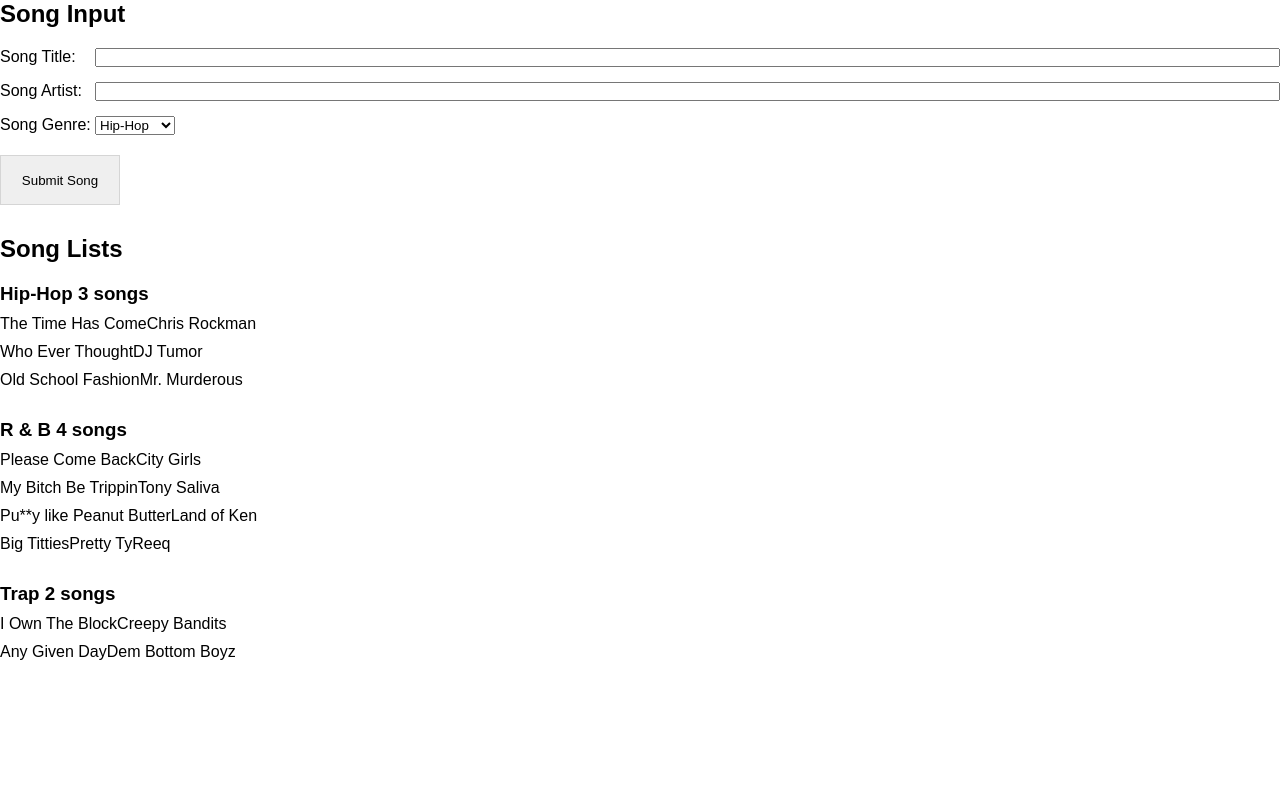
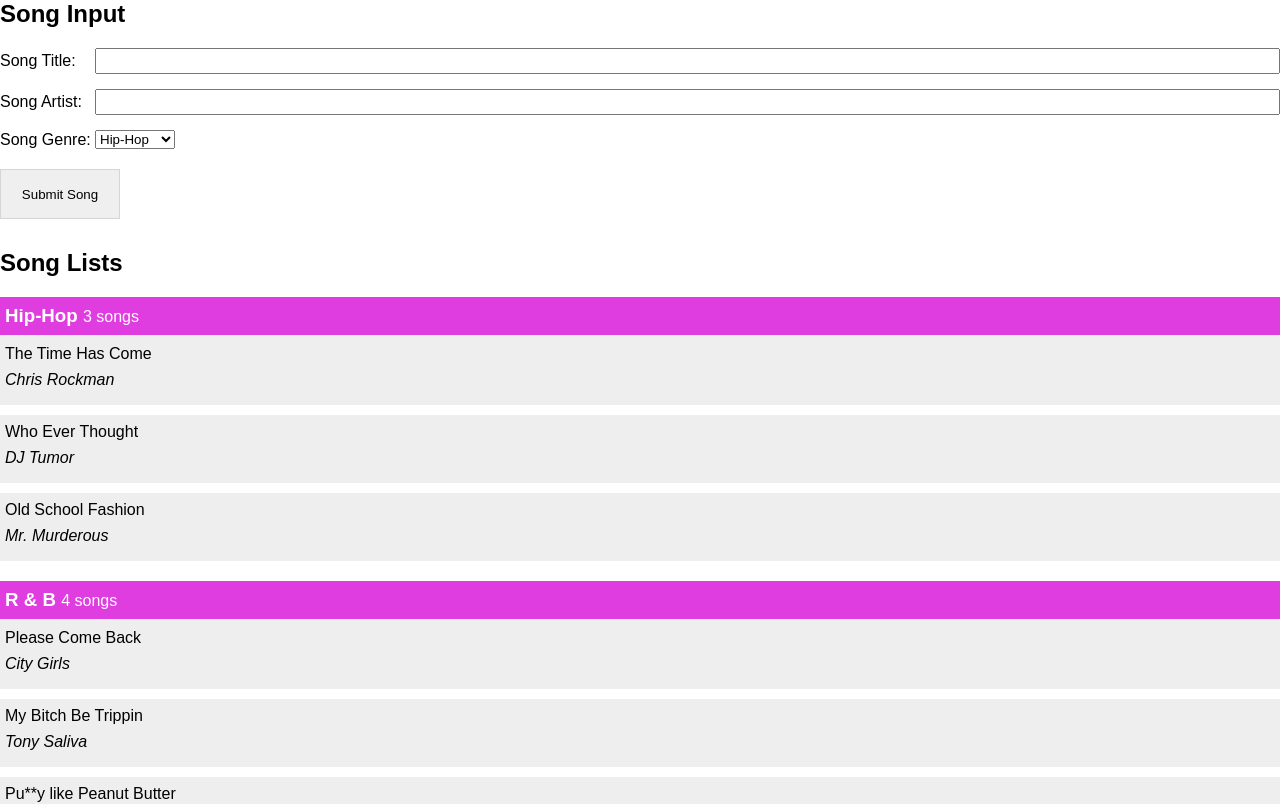
Before and after one commit to chrisvneal/song-list, a React (Create React App) app: page / in a window 1280 px wide. Shown: the top 804 px of the page. Built offline with nearby package versions, Linux system fonts and the light colour scheme.

Commit message:
Add minor styling (padding) to list items

```diff
--- a/src/styles.scss
+++ b/src/styles.scss
@@ -1,4 +1,5 @@
-$list-header--color: #eee;
+$list-item--padding: 8px 0 8px 5px;
+$header-bg--color: rgb(224, 61, 224);
 
 * {
   margin: 0;
@@ -18,7 +19,11 @@ h2 {
 }
 
 h3 {
-  margin-bottom: 10px;
+  // margin-bottom: 10px;
+  padding: $list-item--padding;
+  border-bottom: 2px solid #eee;
+  background: $header-bg--color;
+  color: white;
 }
 
 
@@ -27,6 +32,7 @@ h3 {
   p {
     margin-bottom: 15px;
     display: flex;
+    align-items: center;
 
     span {
       display: inline-block;
@@ -34,7 +40,8 @@ h3 {
     }
 
     input {
-      flex: 1
+      flex: 1;
+      height: 26px;
     }
   }
    form button {
@@ -54,10 +61,26 @@ h3 {
 
 // Song List styling
 .song-list:not(:last-child) {
-  margin-bottom: 30px;
+  margin-bottom: 20px;
+}
+
+.song-count {
+  font-weight: normal;
+  font-size: 1rem;
 }
 
 
 .song-item {
   margin-bottom: 10px;
+  background: #eee;
+  padding: $list-item--padding;
+
+  span {
+    display: block;
+    margin-bottom: 8px;
+  }
+
+  .song-artist {
+    font-style: italic;
+  }
 }
```
